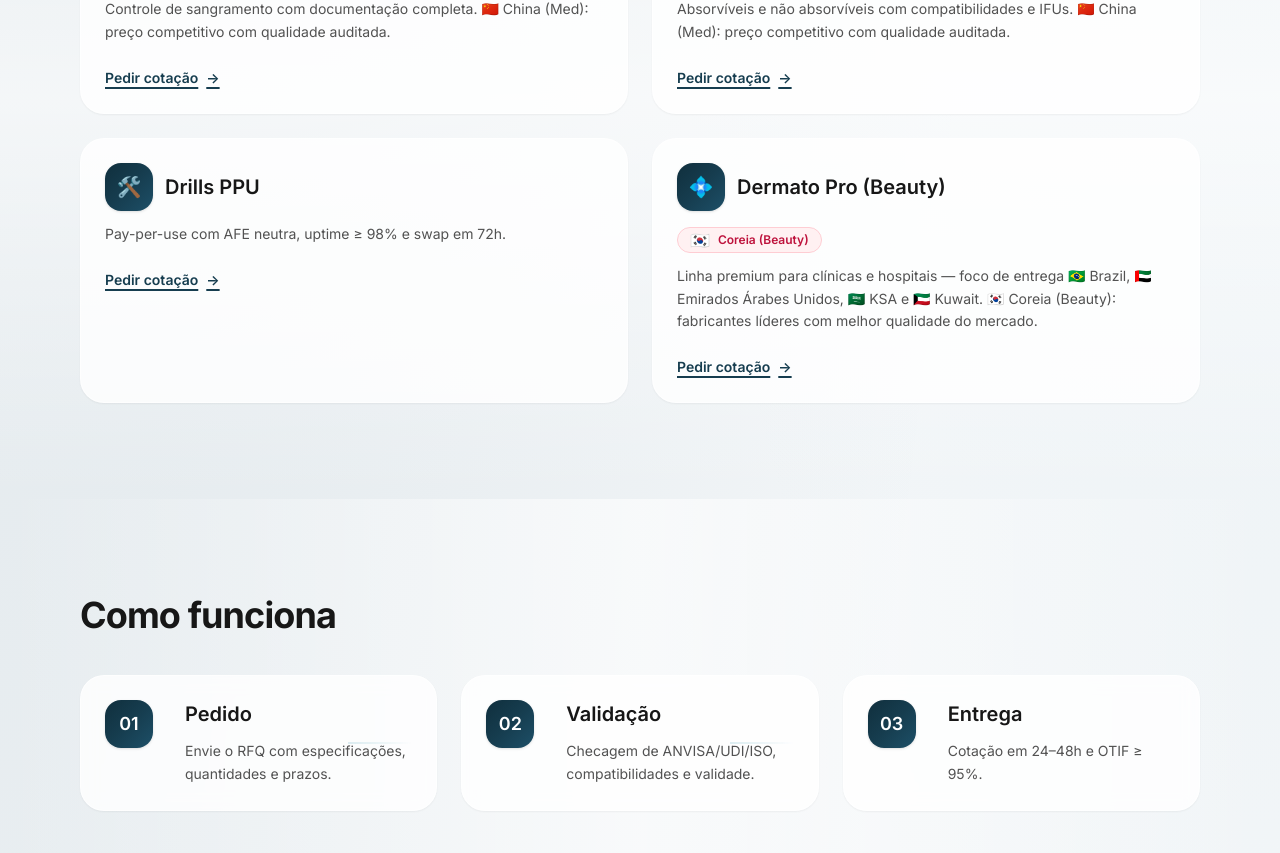
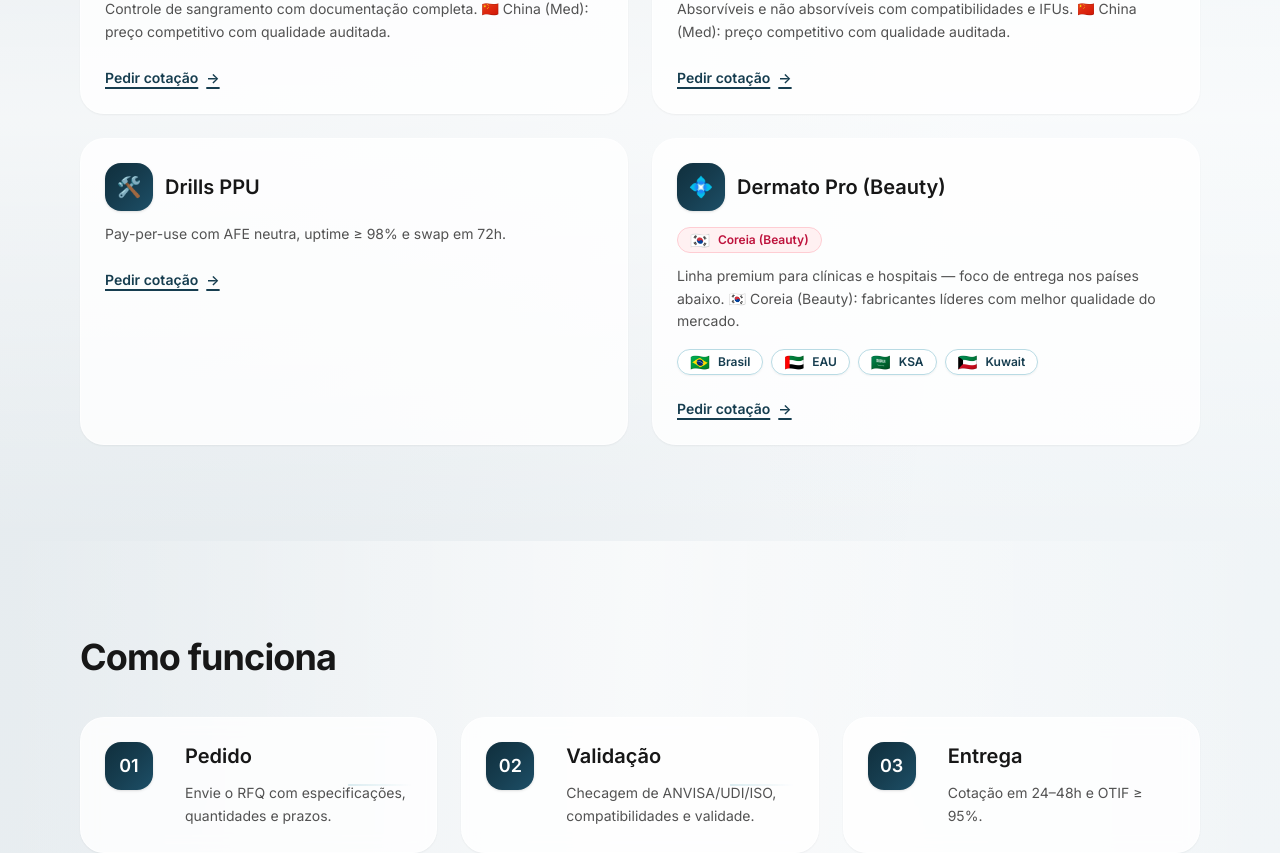
Before and after one commit to Wonnymed/wonnymed-site, a Next.js app: page / in a window 1280 px wide. Shown: the part 2695-3548 px from the top of the page. Built offline with nearby package versions, Linux system fonts and the light colour scheme; no server answers.

Commit message:
Add Dermato Pro market chips

```diff
--- a/app/page.js
+++ b/app/page.js
@@ -1,6 +1,6 @@
 // === app/page.js (fixed, production-ready) ===
 "use client";
-import { useEffect, useMemo, useState } from "react";
+import { useCallback, useEffect, useMemo, useState } from "react";
 import Image from "next/image";
 import Script from "next/script";
 
@@ -103,7 +103,7 @@ const I18N = {
       {
         title: "Dermato Pro (Beauty)",
         desc:
-          "Linha premium para clínicas e hospitais — foco de entrega 🇧🇷 Brazil, 🇦🇪 Emirados Árabes Unidos, 🇸🇦 KSA e 🇰🇼 Kuwait. 🇰🇷 Coreia (Beauty): fabricantes líderes com melhor qualidade do mercado.",
+          "Linha premium para clínicas e hospitais — foco de entrega nos países abaixo. 🇰🇷 Coreia (Beauty): fabricantes líderes com melhor qualidade do mercado.",
         icon: "💠",
         badge: {
           text: "Coreia (Beauty)",
@@ -111,6 +111,13 @@ const I18N = {
           ariaLabel: "Bandeira da Coreia do Sul",
           tone: "beauty",
         },
+        rfqLineSlug: "dermato",
+        focusMarkets: [
+          { code: "br", flag: "🇧🇷", label: "Brasil" },
+          { code: "ae", flag: "🇦🇪", label: "EAU" },
+          { code: "sa", flag: "🇸🇦", label: "KSA" },
+          { code: "kw", flag: "🇰🇼", label: "Kuwait" },
+        ],
       },
     ],
     about: {
@@ -262,7 +269,7 @@ const I18N = {
       { title: "Drills PPU", desc: "Pay-per-use with neutral AFE, uptime ≥ 98%, 72h swap.", icon: "🛠️" },
       {
         title: "Derma Pro (Beauty)",
-        desc: "Premium clinical aesthetics — delivery focus 🇧🇷 Brazil, 🇦🇪 UAE, 🇸🇦 KSA and 🇰🇼 Kuwait. 🇰🇷 Korea (Beauty): leading manufacturers with benchmark premium quality.",
+        desc: "Premium clinical aesthetics — delivery focus across the markets below. 🇰🇷 Korea (Beauty): leading manufacturers with benchmark premium quality.",
         icon: "💠",
         badge: {
           text: "Korea (Beauty)",
@@ -270,6 +277,13 @@ const I18N = {
           ariaLabel: "South Korea flag",
           tone: "beauty",
         },
+        rfqLineSlug: "dermato",
+        focusMarkets: [
+          { code: "br", flag: "🇧🇷", label: "Brazil" },
+          { code: "ae", flag: "🇦🇪", label: "UAE" },
+          { code: "sa", flag: "🇸🇦", label: "KSA" },
+          { code: "kw", flag: "🇰🇼", label: "Kuwait" },
+        ],
       },
     ],
     about: {
@@ -417,7 +431,7 @@ const I18N = {
       { title: "Taladros PPU", desc: "Pay-per-use con AFE neutra, uptime ≥ 98%, reemplazo 72h.", icon: "🛠️" },
       {
         title: "Derma Pro (Beauty)",
-        desc: "Estética clínica premium — foco de entrega 🇧🇷 Brasil, 🇦🇪 EAU, 🇸🇦 KSA y 🇰🇼 Kuwait. 🇰🇷 Corea (Beauty): fabricantes líderes con la calidad premium del mercado.",
+        desc: "Estética clínica premium — foco de entrega en los países abajo. 🇰🇷 Corea (Beauty): fabricantes líderes con la calidad premium del mercado.",
         icon: "💠",
         badge: {
           text: "Corea (Beauty)",
@@ -425,6 +439,13 @@ const I18N = {
           ariaLabel: "Bandera de Corea del Sur",
           tone: "beauty",
         },
+        rfqLineSlug: "dermato",
+        focusMarkets: [
+          { code: "br", flag: "🇧🇷", label: "Brasil" },
+          { code: "ae", flag: "🇦🇪", label: "EAU" },
+          { code: "sa", flag: "🇸🇦", label: "KSA" },
+          { code: "kw", flag: "🇰🇼", label: "Kuwait" },
+        ],
       },
     ],
     about: {
@@ -534,7 +555,18 @@ const I18N = {
       { title: "止血材料", desc: "完整文件与风险分级。经审核的 🇨🇳 中国合作伙伴。", icon: "🩺" },
       { title: "缝合线", desc: "可吸收/不可吸收与兼容信息。经审核的 🇨🇳 中国合作伙伴。", icon: "🧵" },
       { title: "按次付费钻机", desc: "中性 AFE，正常运行 ≥98%，72 小时更换。", icon: "🛠️" },
-      { title: "专业皮肤科（美业）", desc: "高端医美供给 — 重点交付 🇧🇷 巴西、🇦🇪 阿联酋、🇸🇦 沙特、🇰🇼 科威特。来自 🇰🇷 韩国领先制造商。", icon: "💠" },
+      {
+        title: "专业皮肤科（美业）",
+        desc: "高端医美供给 — 重点交付下列市场。来自 🇰🇷 韩国领先制造商。",
+        icon: "💠",
+        rfqLineSlug: "dermato",
+        focusMarkets: [
+          { code: "br", flag: "🇧🇷", label: "巴西" },
+          { code: "ae", flag: "🇦🇪", label: "阿联酋" },
+          { code: "sa", flag: "🇸🇦", label: "沙特" },
+          { code: "kw", flag: "🇰🇼", label: "科威特" },
+        ],
+      },
     ],
     about: {
       eyebrow: "公司",
@@ -636,7 +668,18 @@ const I18N = {
       { title: "مواد إرقاء", desc: "توثيق كامل وفئات خطورة. شركاء مُدققون في 🇨🇳 الصين.", icon: "🩺" },
       { title: "خيوط جراحية", desc: "قابلة وغير قابلة للامتصاص مع IFU وتوافقات. شركاء مُدققون في 🇨🇳 الصين.", icon: "🧵" },
       { title: "مثاقب بالدفع", desc: "AFE محايد، جاهزية ≥98% واستبدال 72 ساعة.", icon: "🛠️" },
-      { title: "جلدية مهنية (تجميل)", desc: "خط علاجات مميز — تركيز التسليم 🇧🇷 البرازيل و🇦🇪 الإمارات و🇸🇦 السعودية و🇰🇼 الكويت. مُصنّعون رائدون في 🇰🇷 كوريا.", icon: "💠" },
+      {
+        title: "جلدية مهنية (تجميل)",
+        desc: "خط علاجات مميز — التركيز على التسليم في الدول أدناه. مُصنّعون رائدون في 🇰🇷 كوريا.",
+        icon: "💠",
+        rfqLineSlug: "dermato",
+        focusMarkets: [
+          { code: "br", flag: "🇧🇷", label: "البرازيل" },
+          { code: "ae", flag: "🇦🇪", label: "الإمارات" },
+          { code: "sa", flag: "🇸🇦", label: "السعودية" },
+          { code: "kw", flag: "🇰🇼", label: "الكويت" },
+        ],
+      },
     ],
     about: {
       eyebrow: "المؤسسة",
@@ -744,7 +787,18 @@ const I18N = {
       { title: "지혈재", desc: "완전한 문서와 위험 등급. 🇨🇳 중국 감사 완료 파트너.", icon: "🩺" },
       { title: "봉합사", desc: "흡수성/비흡수성 및 호환 정보. 🇨🇳 중국 감사 완료 파트너.", icon: "🧵" },
       { title: "드릴 PPU", desc: "중립 AFE, 가동률 ≥98%, 72시간 스왑.", icon: "🛠️" },
-      { title: "더마 프로 (뷰티)", desc: "프리미엄 임상 미용 — 배송 포커스 🇧🇷 브라질, 🇦🇪 UAE, 🇸🇦 KSA, 🇰🇼 쿠웨이트. 🇰🇷 한국 선도 제조사.", icon: "💠" },
+      {
+        title: "더마 프로 (뷰티)",
+        desc: "프리미엄 임상 미용 — 아래 시장에 집중 공급. 🇰🇷 한국 선도 제조사.",
+        icon: "💠",
+        rfqLineSlug: "dermato",
+        focusMarkets: [
+          { code: "br", flag: "🇧🇷", label: "브라질" },
+          { code: "ae", flag: "🇦🇪", label: "아랍에미리트" },
+          { code: "sa", flag: "🇸🇦", label: "사우디" },
+          { code: "kw", flag: "🇰🇼", label: "쿠웨이트" },
+        ],
+      },
     ],
     about: {
       eyebrow: "회사",
@@ -1171,12 +1225,88 @@ export default function Page() {
       : fallback.hero.originBadges) || [];
   const solutionLines = (t.lines?.length ? t.lines : fallback.lines).map((line, idx) => {
     const fallbackLine = fallback.lines?.[idx] || {};
+    const merged = { ...fallbackLine, ...line };
+    const focusMarkets =
+      Array.isArray(line?.focusMarkets) && line.focusMarkets.length
+        ? line.focusMarkets
+        : Array.isArray(fallbackLine.focusMarkets)
+        ? fallbackLine.focusMarkets
+        : [];
+    const rfqLineSlug =
+      line?.rfqLineSlug ||
+      fallbackLine.rfqLineSlug ||
+      deriveLineSlug(merged.title || "");
+
     return {
-      ...fallbackLine,
-      ...line,
+      ...merged,
       badge: line?.badge ?? fallbackLine.badge,
+      focusMarkets,
+      rfqLineSlug,
     };
   });
+
+  const findLineOptionBySlug = useCallback(
+    (slug) => {
+      if (!slug) return "";
+      const primaryOptions =
+        Array.isArray(t.form?.lines) && t.form.lines.length ? t.form.lines : [];
+      const fallbackOptions =
+        Array.isArray(fallback.form?.lines) && fallback.form.lines.length
+          ? fallback.form.lines
+          : [];
+      const pools = primaryOptions.length
+        ? [primaryOptions, fallbackOptions]
+        : [fallbackOptions];
+
+      for (const pool of pools) {
+        const match = pool.find((option) => deriveLineSlug(option) === slug);
+        if (match) {
+          return match;
+        }
+      }
+
+      return "";
+    },
+    [t.form?.lines, fallback.form?.lines]
+  );
+
+  const scrollToRfq = useCallback(() => {
+    if (typeof window === "undefined") {
+      return;
+    }
+
+    const target = document.getElementById("rfq");
+    if (target && typeof target.scrollIntoView === "function") {
+      target.scrollIntoView({ behavior: "smooth", block: "start" });
+    } else {
+      window.location.hash = "rfq";
+      return;
+    }
+
+    if (window.history && typeof window.history.replaceState === "function") {
+      window.history.replaceState(null, "", "#rfq");
+    } else {
+      window.location.hash = "rfq";
+    }
+  }, []);
+
+  const handleLinePrefill = useCallback(
+    (slug) => (event) => {
+      if (event?.preventDefault) {
+        event.preventDefault();
+      }
+
+      const option = findLineOptionBySlug(slug);
+      if (option) {
+        setForm((current) => ({ ...current, linha: option }));
+      }
+
+      setSent(false);
+      setErrorMsg("");
+      scrollToRfq();
+    },
+    [findLineOptionBySlug, scrollToRfq]
+  );
 
   const emailRegex = /^[^\s@]+@[^\s@]+\.[^\s@]+$/i;
 
@@ -1595,7 +1725,7 @@ export default function Page() {
     </div>
 
     <div className="mt-10 grid gap-6 md:grid-cols-2">
-      {t.lines.map((it, i) => (
+      {solutionLines.map((it, i) => (
         <div
           key={i}
           className="group relative overflow-hidden rounded-3xl border border-white/60 bg-white/80 p-6 shadow-sm transition hover:-translate-y-1 hover:shadow-lg"
@@ -1621,6 +1751,28 @@ export default function Page() {
           ) : null}
 
           <p className="mt-3 text-sm leading-relaxed text-neutral-600">{it.desc}</p>
+
+          {it.focusMarkets?.length ? (
+            <div className="mt-4 flex flex-wrap gap-2">
+              {it.focusMarkets.map((market) => (
+                <button
+                  key={`${market.code || market.label}`}
+                  type="button"
+                  onClick={handleLinePrefill(it.rfqLineSlug)}
+                  className="inline-flex items-center gap-2 rounded-full border border-[color:var(--wm-accent-200)] bg-white/90 px-3 py-1 text-xs font-semibold text-[color:var(--wm-primary-700)] shadow-sm transition hover:border-[color:var(--wm-primary-500)] hover:text-[color:var(--wm-primary-800)] focus:outline-none focus:ring-2 focus:ring-[color:var(--wm-accent-200)]"
+                  title={market.label}
+                  aria-label={market.label}
+                >
+                  {market.flag ? (
+                    <span role="img" aria-hidden="true" className="text-base leading-none">
+                      {market.flag}
+                    </span>
+                  ) : null}
+                  <span>{market.label}</span>
+                </button>
+              ))}
+            </div>
+          ) : null}
 
           <a
             href="#rfq"
```
